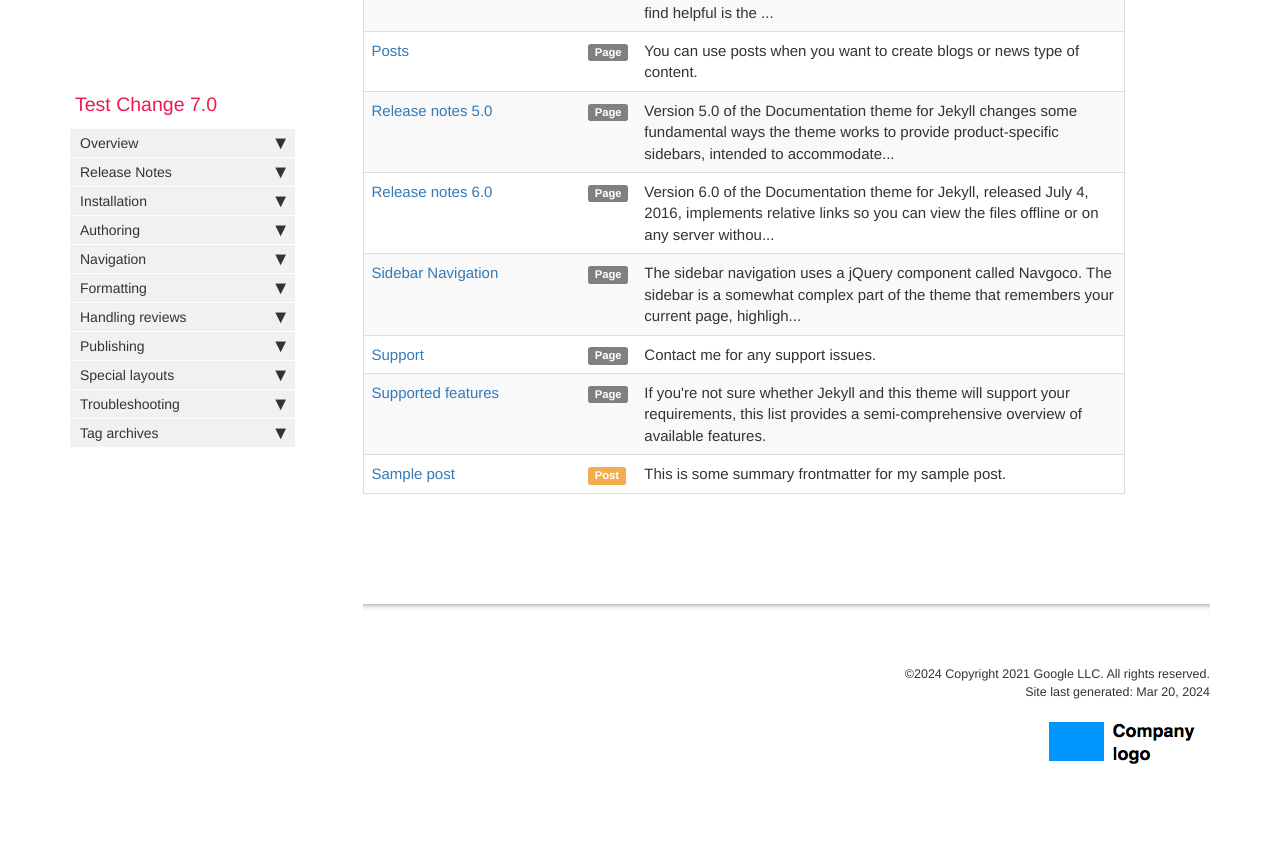
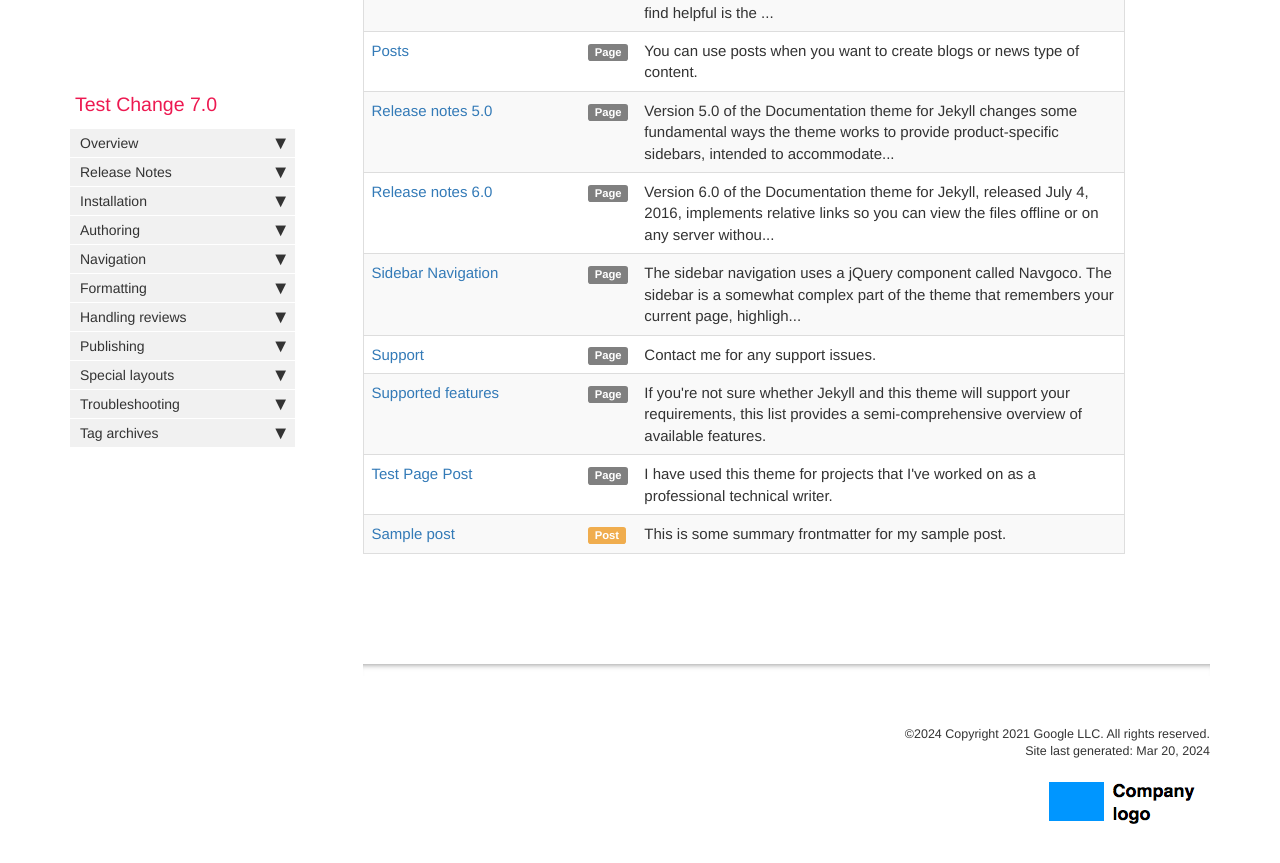
Before and after one commit to rlawlwhs/rlawlwhs.github.io, a Jekyll site: the page built from pages/tags/tag_getting_started.md, in a window 1280 px wide and 900 px high, scrolled down 640 px. Shown: the top 863 px of the window. Built offline with Jekyll 4.4.1, drawn with Linux system fonts in a browser that asks for light colours; comment, search, counter and statistics services are not loaded; before the commit the page ends 1480 px from its top, so only the background shows below that.

Commit message:
Modified   _config.yml Added      _data/sidebars/test_sidebar.yml Added      pages/testpage/testpost.md

```diff
--- a/_config.yml
+++ b/_config.yml
@@ -99,6 +99,7 @@ sidebars:
 - product1_sidebar
 - product2_sidebar
 - other
+- test_sidebar
 
 description: "Intended as a documentation theme based on Jekyll for technical writers documenting software and other technical products, this theme has all the elements you would need to handle multiple products with both multi-level sidebar navigation, tags, and other documentation features."
 # the description is used in the feed.xml file
--- /dev/null
+++ b/pages/testpage/testpost.md
@@ -0,0 +1,12 @@
+---
+title: Test Page Post
+keywords: documentation theme, jekyll, technical writers, help authoring tools, hat replacements
+last_updated: March 20, 2024
+tags: [getting_started]
+summary: "I have used this theme for projects that I've worked on as a professional technical writer."
+sidebar: test_sidebar
+permalink: test_pagepost.html
+folder: testpage
+---
+
+Test Post
```
Also changed, not shown: _data/sidebars/test_sidebar.yml (added, +27 -0 lines).
